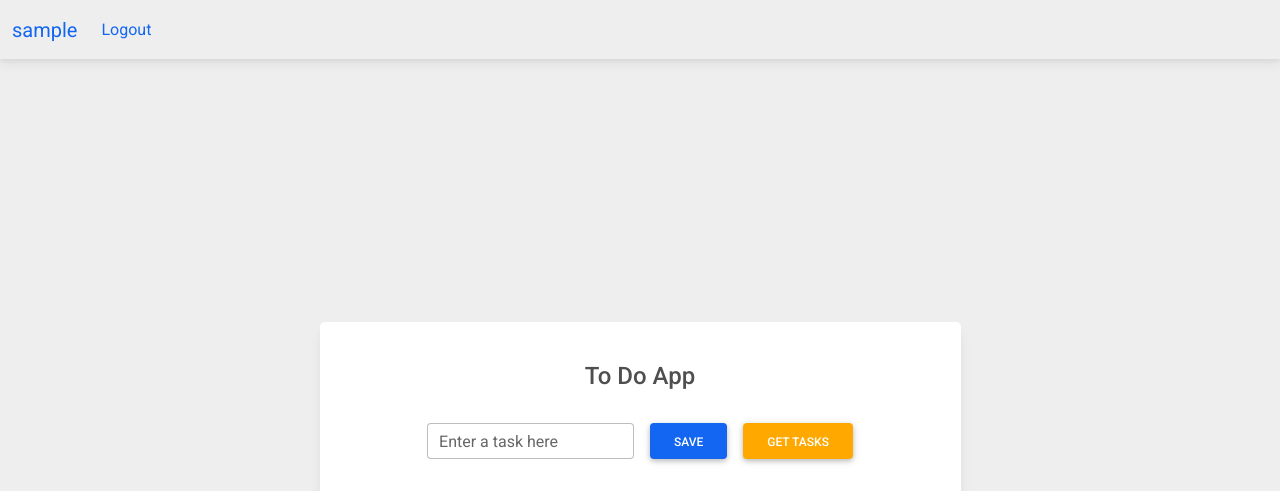
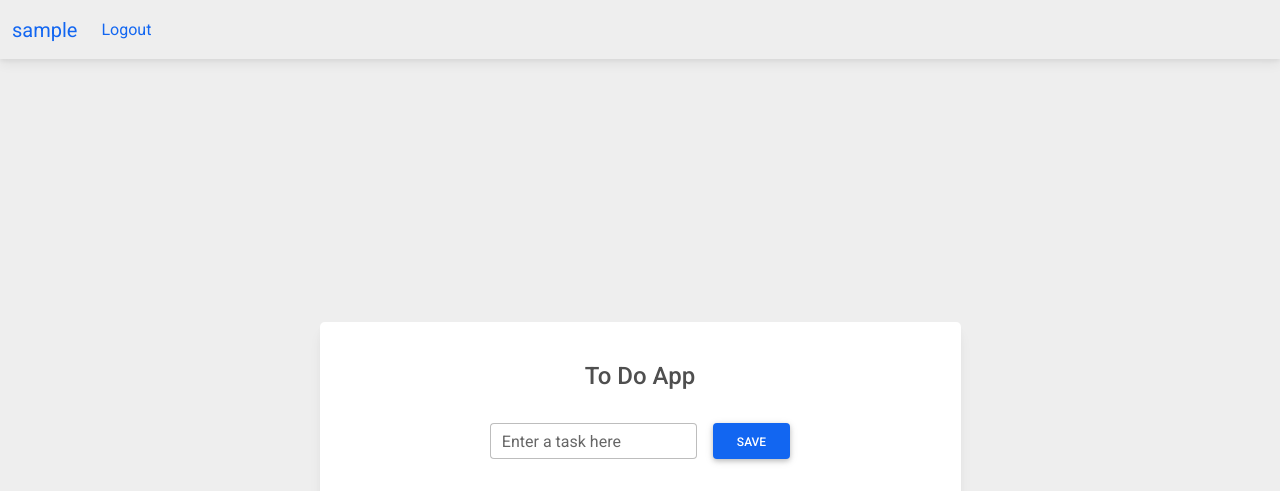
Before and after one commit to mobin-gpr/django-simple-todo, a Django app: page / in a window 1280 px wide. Shown: the top 491 px of the page. Run offline with Django 5.2, Linux system fonts and the light colour scheme; the visitor is signed in with stand-in values (Sample User, id 1); data comes from the database, SQL or seed files in the repository; data that the repository does not hold is empty.

Commit message:
remove Get Tasks button

```diff
--- a/templates/todo/todo_list.html
+++ b/templates/todo/todo_list.html
@@ -57,9 +57,6 @@
                                 <button type="submit" class="btn btn-primary">Save</button>
                             </div>
 
-                            <div class="col-12">
-                                <button type="submit" class="btn btn-warning">Get tasks</button>
-                            </div>
                         </form>
 
                         <table class="table mb-4">
```
